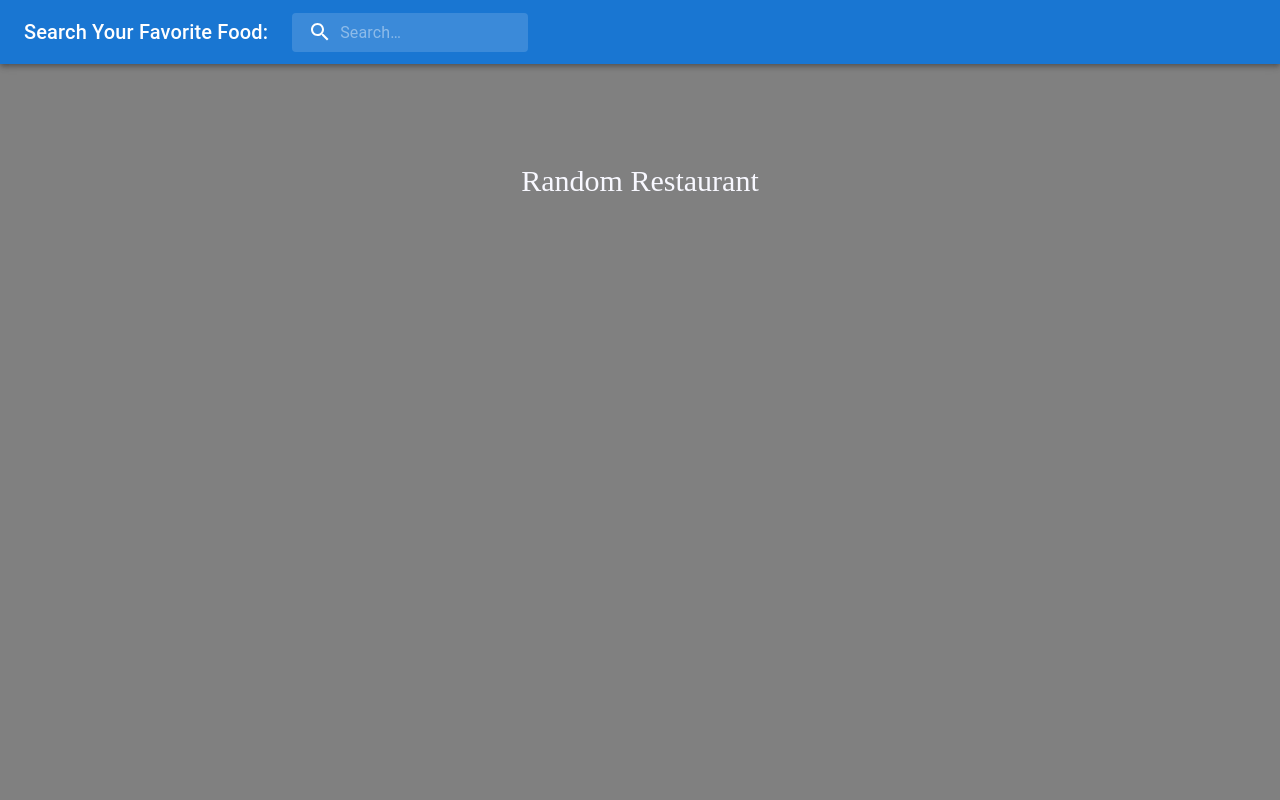
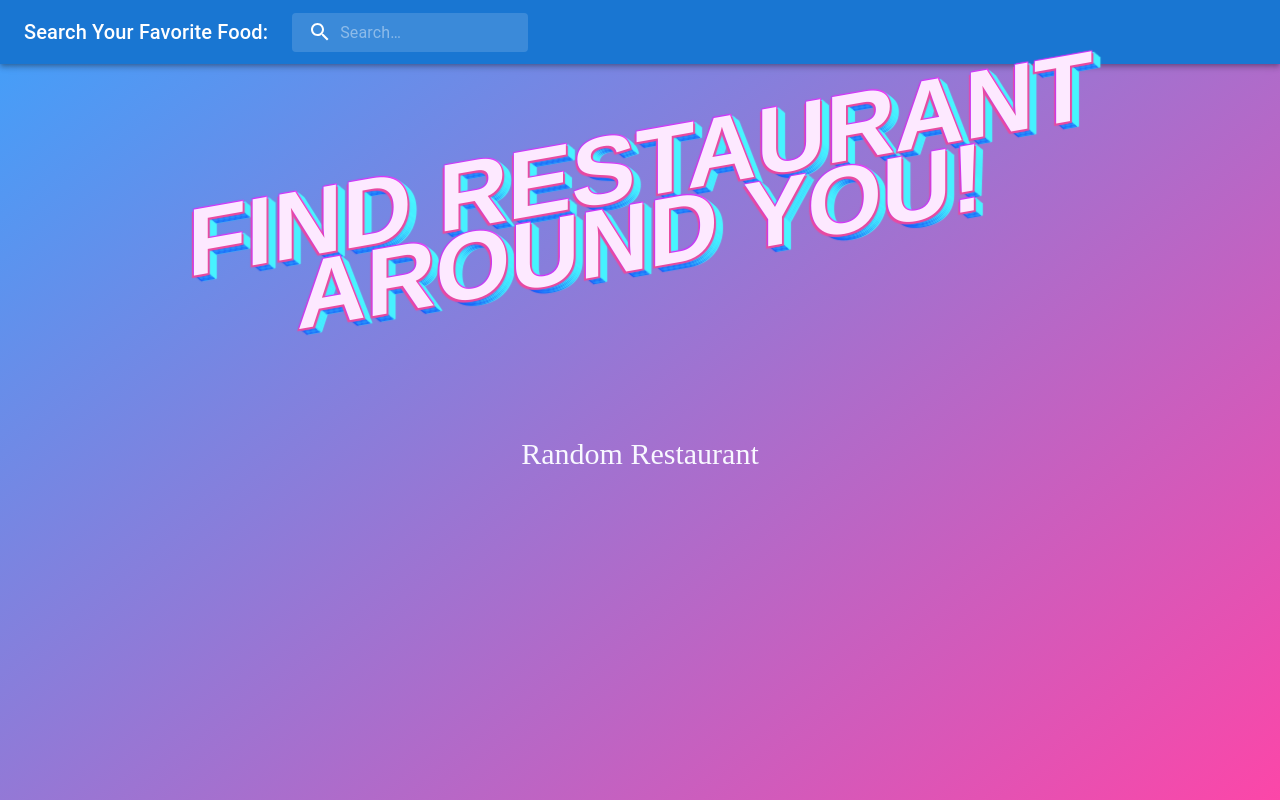
Before and after one commit to Phantomlancer123/Cogent-Restaurant-Finder, a React (Create React App) app: page /home in a window 1280 px wide. Built offline with nearby package versions, Linux system fonts and the light colour scheme; no server answers.

Commit message:
modify landing page style

```diff
--- a/public/index.html
+++ b/public/index.html
@@ -26,7 +26,7 @@
     -->
     <title>React App</title>
   </head>
-  <body style="background-color: gray;">
+  <body>
     <noscript>You need to enable JavaScript to run this app.</noscript>
     <div id="root"></div>
     <!--
--- a/src/index.css
+++ b/src/index.css
@@ -5,6 +5,12 @@ body {
     sans-serif;
   -webkit-font-smoothing: antialiased;
   -moz-osx-font-smoothing: grayscale;
+  font-family: "Exo 2", sans-serif;
+  background: rgb(63, 161, 251);
+  background: linear-gradient(142deg,
+      rgba(63, 161, 251, 1) 0%,
+      rgba(252, 70, 168, 1) 100%);
+  height: 100vh;
 }
 
 code {
--- a/src/pages/Home/index.tsx
+++ b/src/pages/Home/index.tsx
@@ -1,4 +1,6 @@
 import React, { useEffect, useState } from 'react';
+import { styled } from '@mui/material/styles';
+
 import { searchRestaurants } from '../../utils';
 import RestaurantCard from '../../components/RestaurantCard';
 import SearchBar from '../../components/SearchBar';
@@ -10,6 +12,43 @@ type DataType = {
   contexts: object,
   results: CardModel[]
 };
+
+const TitleWrapper = styled('div')({
+  display: 'grid',
+  alignItems: 'center',
+  justifyContent: 'center',
+  transform: 'skew(0,-10deg)',
+});
+
+const SweetTitle = styled('h1')({
+  order: '2',
+  color: '#fde9ff',
+  fontWeight: '900',
+  textTransform: 'uppercase',
+  fontSize: 'clamp(3rem, 10vw, 6rem)',
+  lineHeight: '0.75em',
+  textAlign: 'center',
+  textShadow: '3px 1px 1px #4af7ff, 2px 2px 1px #165bfb, 4px 2px 1px #4af7ff, 3px 3px 1px #165bfb, 5px 3px 1px #4af7ff, 4px 4px 1px #165bfb, 6px 4px 1px #4af7ff, 5px 5px 1px #165bfb, 7px 5px 1px #4af7ff, 6px 6px 1px #165bfb, 8px 6px 1px #4af7ff, 7px 7px 1px #165bfb, 9px 7px 1px #4af7ff',
+
+  span: {
+    display: 'block',
+    position: 'relative',
+    '&:before': {
+      content: 'attr(data-text)',
+      position: 'absolute',
+      textShadow: '2px 2px 1px #e94aa1, -1px -1px 1px #c736f9, -2px 2px 1px #e94aa1, 1px -1px 1px #f736f9',
+      zIndex: 1,
+    },
+
+    '&:nthChild(1)': {
+      paddingRight: '2.25rem',
+    },
+
+    '&:nthChild(2)': {
+      paddingLeft: '2.25rem',
+    },
+  },
+});
 
 const HomePage = () => {
   // const [searchWord, setSearchWord] = useState<string>('');
@@ -28,7 +67,12 @@ const HomePage = () => {
   return (
     <>
       <SearchBar />
-
+      <TitleWrapper>
+        <SweetTitle>
+          <span data-text="Find Restaurant">Find Restaurant</span>
+          <span data-text="Around YOU!">Around YOU!</span>
+        </SweetTitle>
+      </TitleWrapper>
       <HomeCompoenet>
         Random Restaurant
         {' '}
```
